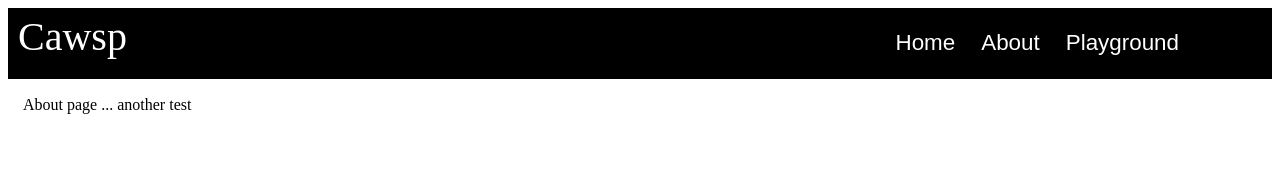
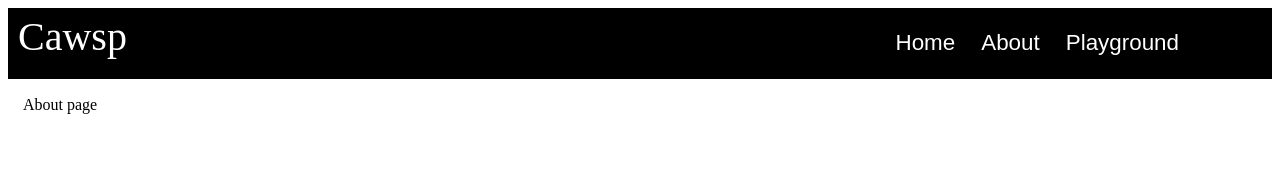
Before and after one commit to lcawkell/cawsp, a React app: page /About in a window 1280 px wide. Shown: the top 186 px of the page. Built offline with nearby package versions, Linux system fonts and the light colour scheme.

Commit message:
Clearing test changes

```diff
--- a/src/components/About.tsx
+++ b/src/components/About.tsx
@@ -18,7 +18,7 @@ class About extends React.Component<AboutProps, AboutState> {
     render() {
         return (
             <div>
-                About page ... another test
+                About page
             </div>
         );
     }
```
